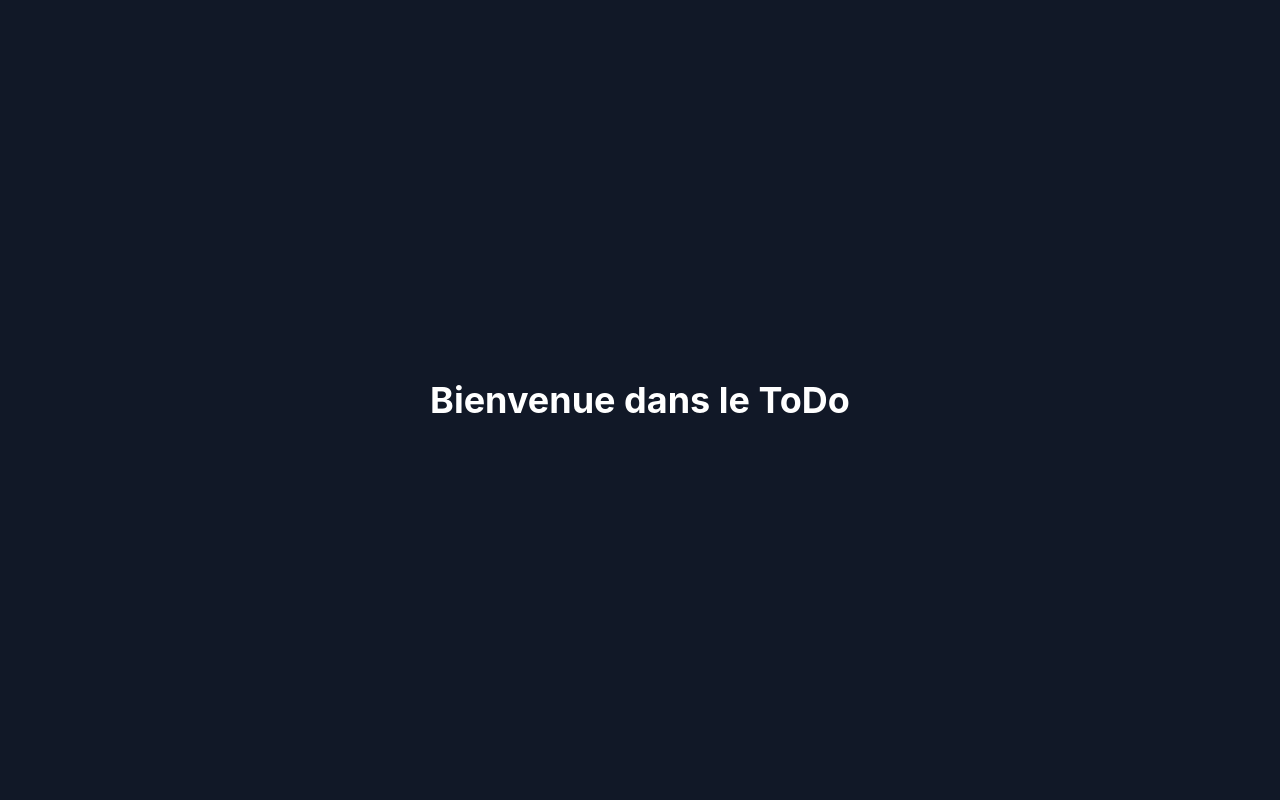
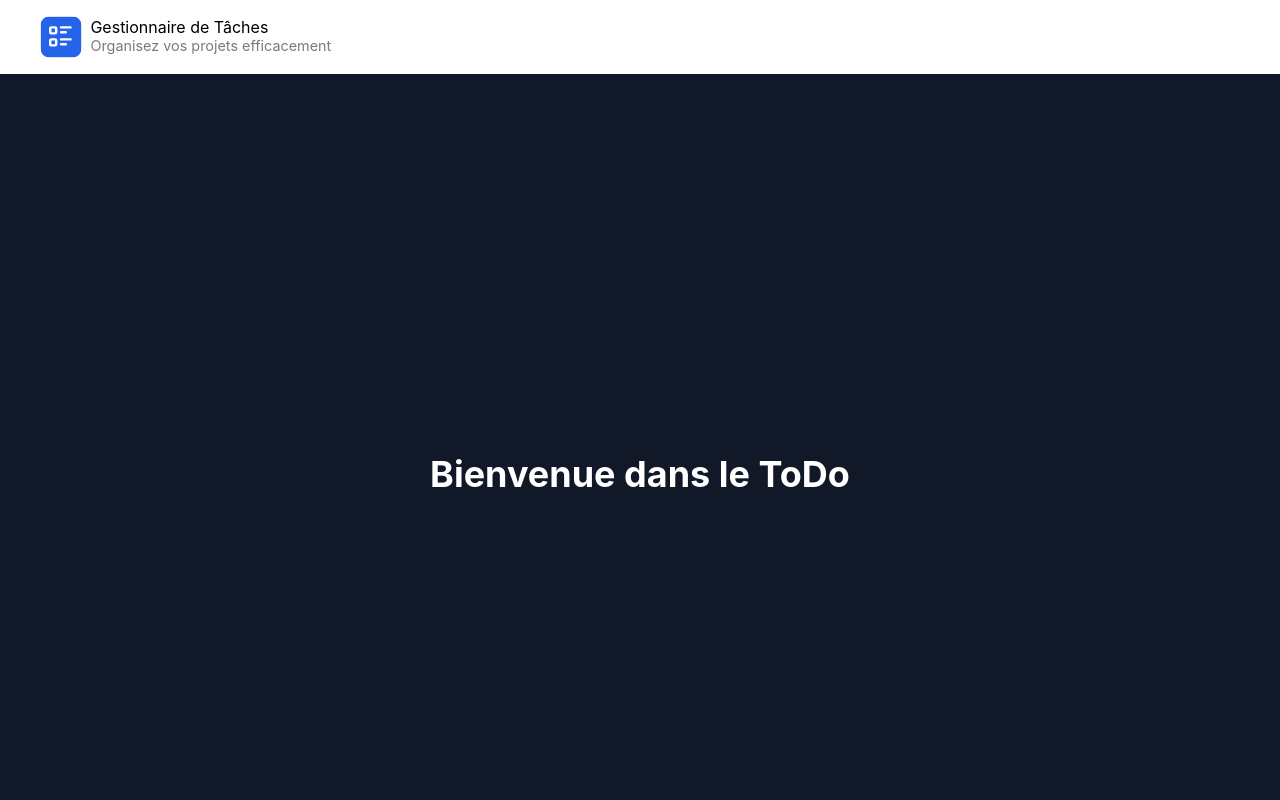
Before and after one commit to 34lks66/taskflow, a React (Create React App) app in the folder frontend/: page / in a window 1280 px wide. Shown: the top 800 px of the page. Built offline with nearby package versions, Linux system fonts and the light colour scheme.

Commit message:
ajout du header

```diff
--- a/frontend/src/ToDo.css
+++ b/frontend/src/ToDo.css
@@ -46,3 +46,31 @@
   background-color: #2ecc71;
   color: white;
 }
+
+
+.App-header{
+  background-color: white;
+  box-shadow: 0px 4px 6px rgba(146, 145, 145, 0.1);
+  padding: 1.5%;
+  display: flex;
+  align-items: center;
+}
+
+
+.sbtitle{
+  color: rgb(122, 122, 122);
+  font-size: 0.9em;
+}
+
+.texte-header{
+  line-height: 110%;
+  margin-left: 1%;
+}
+
+.check-icon{
+  margin-left: 2%;
+  padding: 5px;
+  border-radius: 7px;
+  transform: scale(1.2);
+  background-color: rgb(37, 99, 235);
+}
--- a/frontend/src/components/Hero.js
+++ b/frontend/src/components/Hero.js
@@ -1,7 +1,19 @@
+import check from "../list_check_3_line.svg";
+
 export default function Hero( ) {
     return (
-        <div className="flex items-center justify-center h-screen bg-gray-900">
-        <h1 className="text-4xl font-bold text-white">Bienvenue dans le ToDo</h1>
-      </div>
+        <>
+
+                <header className="App-header">
+                    <img src={check} className="check-icon" alt="check" />
+                    <div className="texte-header">
+                        <h2 className="titleHeader">Gestionnaire de Tâches</h2>
+                        <p className="sbtitle">Organisez vos projets efficacement</p>
+                    </div>
+                </header>
+            <div className="flex items-center justify-center h-screen bg-gray-900">
+                <h1 className="text-4xl font-bold text-white">Bienvenue dans le ToDo</h1>
+            </div>
+        </>
     );
 }
--- a/frontend/src/index.js
+++ b/frontend/src/index.js
@@ -1,7 +1,6 @@
 import React from 'react';
 import ReactDOM from 'react-dom/client';
 import './index.css';
-import App from './App';
 import reportWebVitals from './reportWebVitals';
 import ToDo from './ToDo';
 
```
Also changed, not shown: frontend/src/list_check_3_line.svg (added).
